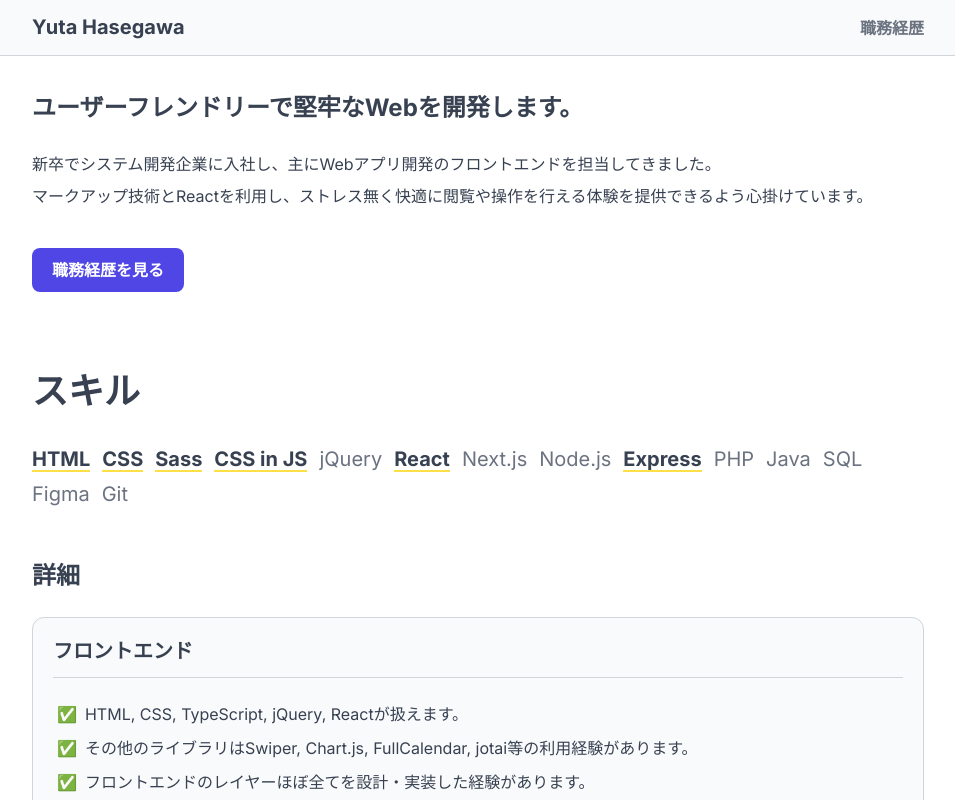
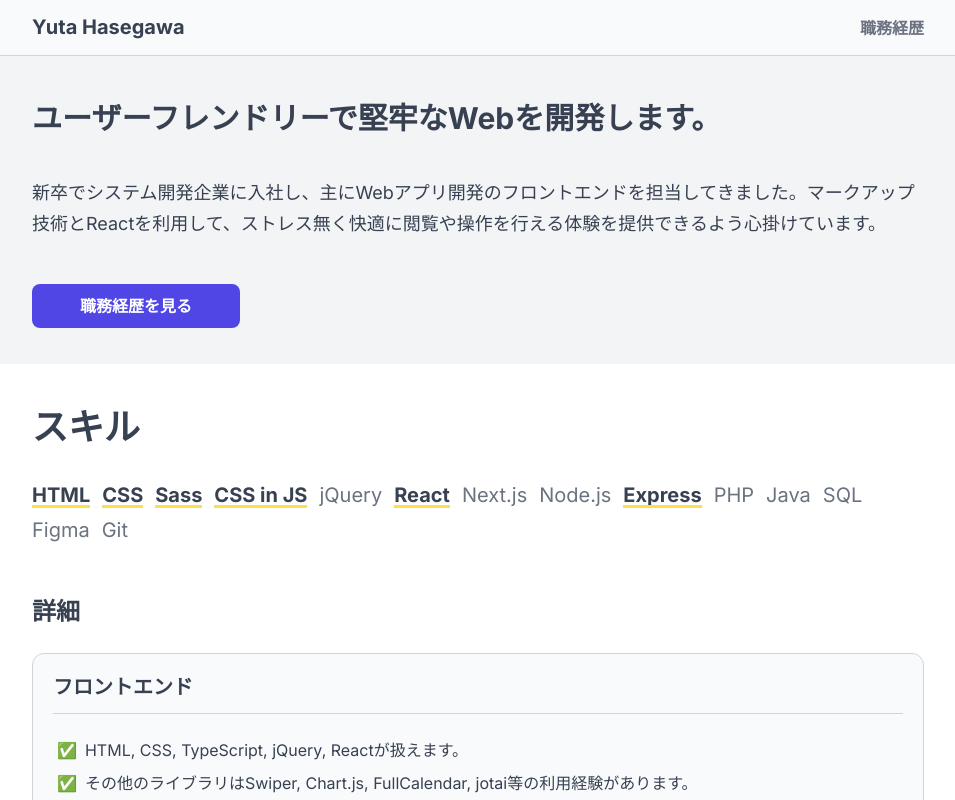
Before and after one commit to yha-1228/portfolio, a Next.js app: page / in a window 1280 px wide. Shown: the top 800 px of the page, without its empty margins (162-1117 px from the left). Built offline with nearby package versions, Linux system fonts and the light colour scheme.

Commit message:
feat(hero-header): 色調とレイアウト更新

```diff
--- a/src/components/hero-header.tsx
+++ b/src/components/hero-header.tsx
@@ -3,21 +3,18 @@ import Container from './ui/container';
 
 export default function HeroHeader() {
   return (
-    <div className="py-9">
+    <div className="bg-gray-100 py-9">
       <Container>
-        <p className="text-2xl font-bold leading-[1.35]">
+        <p className="text-2xl font-bold leading-[1.35] lg:text-3xl">
           ユーザーフレンドリーで堅牢なWebを開発します。
         </p>
-        <div className="mt-7 space-y-2">
-          <p className="leading-[1.5]">
-            新卒でシステム開発企業に入社し、主にWebアプリ開発のフロントエンドを担当してきました。
-          </p>
-          <p className="leading-[1.5]">
-            マークアップ技術とReactを利用し、ストレス無く快適に閲覧や操作を行える体験を提供できるよう心掛けています。
+        <div className="mt-8 space-y-2">
+          <p className="lg:text-lg">
+            新卒でシステム開発企業に入社し、主にWebアプリ開発のフロントエンドを担当してきました。マークアップ技術とReactを利用して、ストレス無く快適に閲覧や操作を行える体験を提供できるよう心掛けています。
           </p>
         </div>
 
-        <div className="mt-10">
+        <div className="mt-11">
           <ButtonLink
             href="/experience"
             fullWidth
@@ -27,7 +24,7 @@ export default function HeroHeader() {
           </ButtonLink>
           <ButtonLink
             href="/experience"
-            className="hidden font-bold lg:inline-block"
+            className="hidden w-52 font-bold lg:inline-block"
           >
             職務経歴を見る
           </ButtonLink>
```
